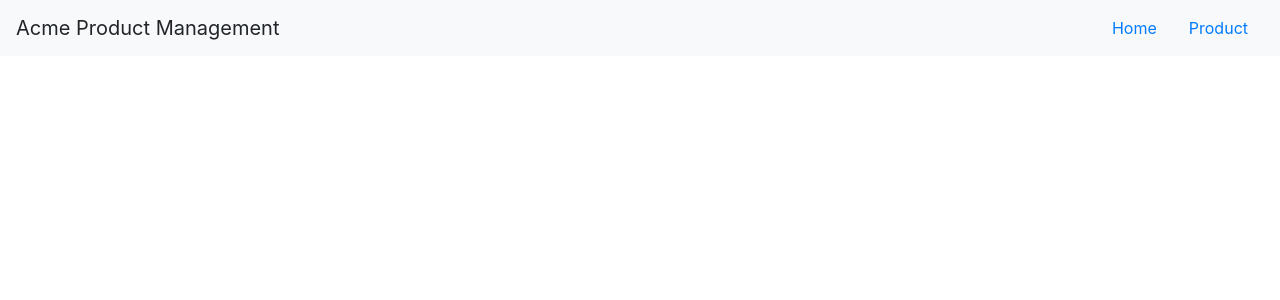
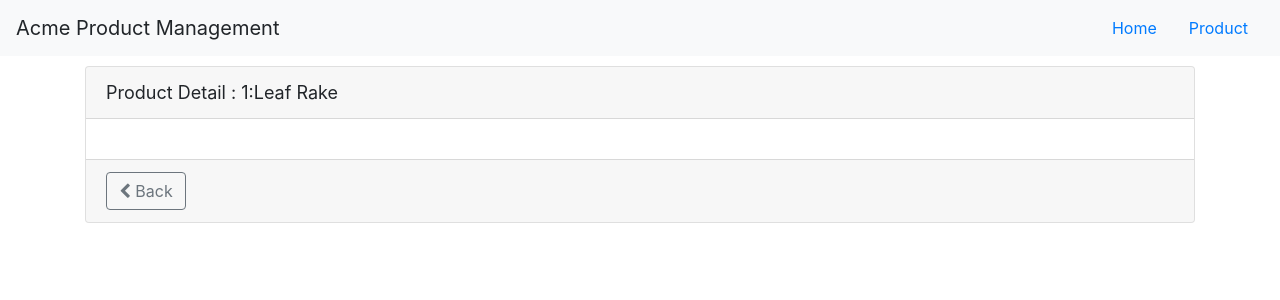
Before and after one commit to vvilelaj/angular, an Angular app in the folder getting-started/: page /products/1 in a window 1280 px wide. Shown: the top 300 px of the page. Built offline with nearby package versions, Linux system fonts and the light colour scheme.

Commit message:
reads route parameter and redirect to previous page by code

```diff
--- a/getting-started/src/app/products/product-detail.component.html
+++ b/getting-started/src/app/products/product-detail.component.html
@@ -1,5 +1,15 @@
 <div class="card" *ngIf="product">
   <div class="card-header">
-    {{pageTitle + ':' + product.Name}}
+    {{ pageTitle + ':' + product.productName}}
+  </div>
+  <div class="card-body">
+
+  </div>
+  <div class="card-footer">
+    <button class="btn btn-outline-secondary"
+    (click)="onBack()"
+    style="width: 80px">
+      <i class="fa fa-chevron-left"></i>  Back
+    </button>
   </div>
 </div>
--- a/getting-started/src/app/products/product-detail.component.ts
+++ b/getting-started/src/app/products/product-detail.component.ts
@@ -1,5 +1,7 @@
 import { Component, OnInit } from '@angular/core';
 import { IProduct } from './product';
+import { ActivatedRoute, Router } from '@angular/router';
+import { ProductService } from './product.service';
 
 @Component({
   templateUrl: './product-detail.component.html',
@@ -9,9 +11,27 @@
 
   pageTitle: string = "Product Detail";
   product: IProduct;
-  constructor() { }
+
+  constructor(private route: ActivatedRoute, private router: Router) {
+
+  }
 
   ngOnInit() {
+    let id = +this.route.snapshot.paramMap.get("id");
+    this.pageTitle += ` : ${id}`;
+    this.product = {
+      "productId": id,
+      "productName": "Leaf Rake",
+      "productCode": "GDN-0011",
+      "releaseDate": "March 19, 2016",
+      "description": "Leaf rake with 48-inch wooden handle.",
+      "price": 19.95,
+      "starRating": 3.2,
+      "imageUrl": "https://openclipart.org/image/300px/svg_to_png/26215/Anonymous_Leaf_Rake.png"
+    };
   }
 
+  onBack(): void{
+    this.router.navigate(["/products"]);
+  }
 }
```
